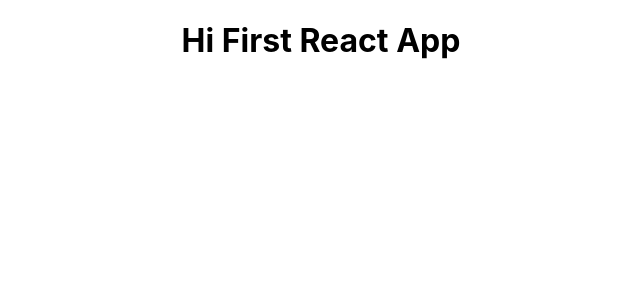
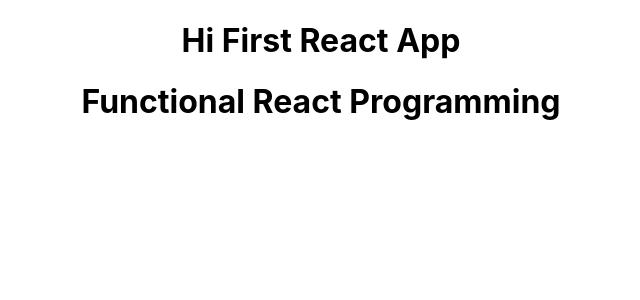
Before and after one commit to rrsrahul/WebDev, a React (Create React App) app in the folder React/Tutorials/practice/: page / in a window 1280 px wide. Shown: the top 300 px of the page, without its empty margins (319-959 px from the left). Built offline with nearby package versions, Linux system fonts and the light colour scheme.

Commit message:
Trying out Functional Programming

```diff
--- a/React/Tutorials/practice/src/App.js
+++ b/React/Tutorials/practice/src/App.js
@@ -1,4 +1,5 @@
 import React from 'react';
+import Person from './Person/Person';
 
 import './App.css';
 
@@ -6,6 +7,7 @@ function App() {
   return (
     <div className="App">
       <h1>Hi First React App</h1>
+      <Person/>
     </div>
   );
 }
--- /dev/null
+++ b/React/Tutorials/practice/src/Person/Person.js
@@ -0,0 +1,10 @@
+import React from 'react';
+
+const person = ()=>
+{
+    return (
+    <h1>Functional React Programming</h1>
+    );
+}
+
+export default person;
```
